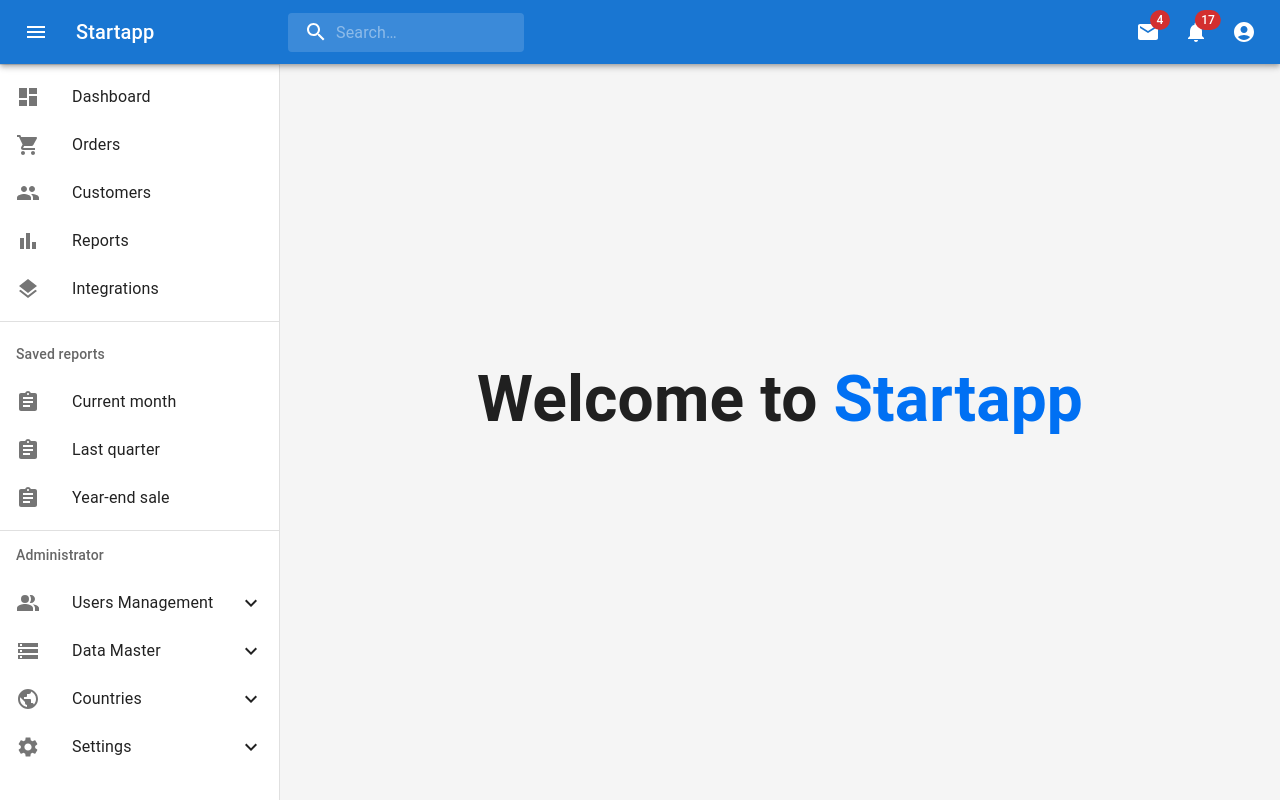
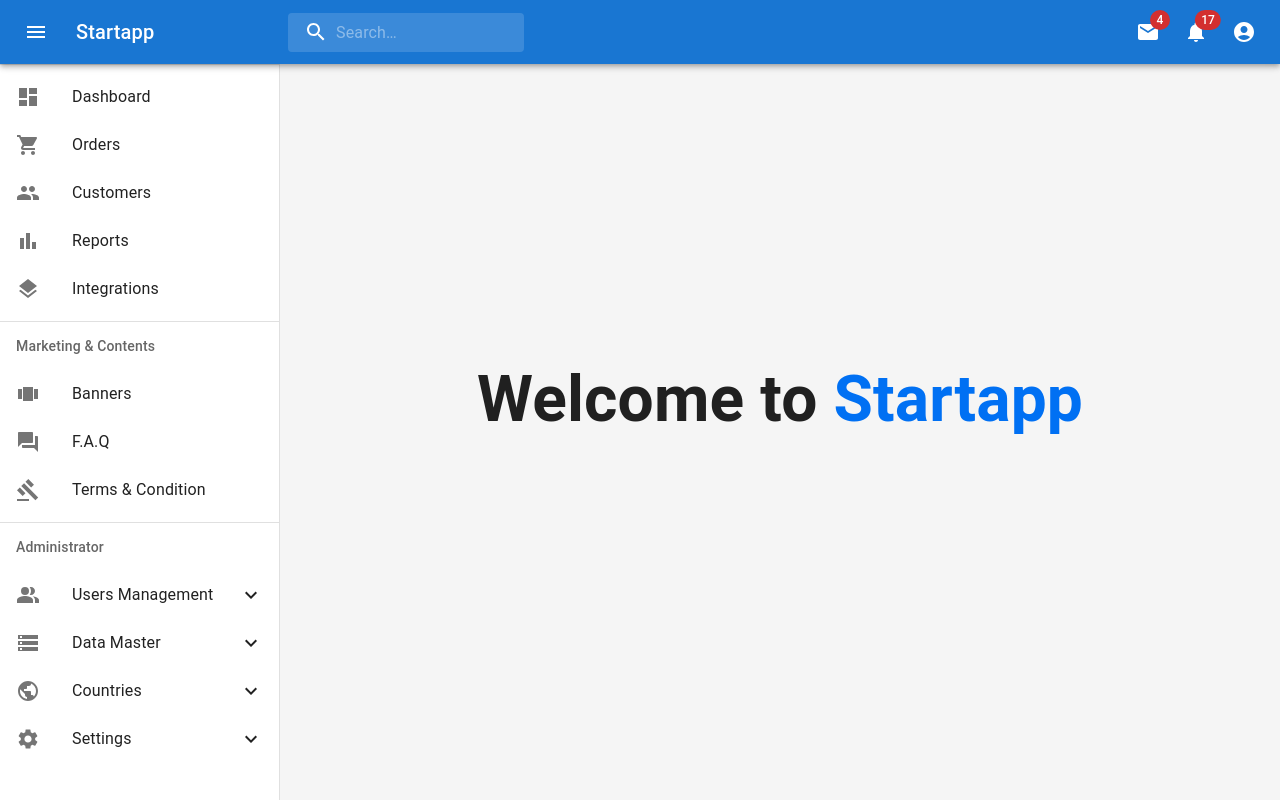
Before and after one commit to faridlab/sugar-next, a Next.js app: page / in a window 1280 px wide. Built offline with nearby package versions, Linux system fonts and the light colour scheme; no server answers.

Commit message:
feat: marketings menu

```diff
--- /dev/null
+++ b/app/components/layouts/sidebar/marketings.tsx
@@ -0,0 +1,43 @@
+import ListSubheader from '@mui/material/ListSubheader'
+import List from '@mui/material/List'
+import ListItemIcon from '@mui/material/ListItemIcon'
+import ListItemText from '@mui/material/ListItemText'
+import ViewCarouselIcon from '@mui/icons-material/ViewCarousel'
+import QuestionAnswerIcon from '@mui/icons-material/QuestionAnswer'
+import GavelIcon from '@mui/icons-material/Gavel'
+import { ListItem } from '@mui/material'
+
+export default function MarketingsMenu() {
+
+  return (
+    <List
+      sx={{ width: '100%', maxWidth: 360, bgcolor: 'background.paper' }}
+      component="nav"
+      aria-labelledby="menu-marketings"
+      subheader={
+        <ListSubheader component="div" id="menu-marketings">
+          Marketing &amp; Contents
+        </ListSubheader>
+      }
+    >
+      <ListItem button>
+        <ListItemIcon>
+          <ViewCarouselIcon />
+        </ListItemIcon>
+        <ListItemText primary="Banners" />
+      </ListItem>
+      <ListItem button>
+        <ListItemIcon>
+          <QuestionAnswerIcon />
+        </ListItemIcon>
+        <ListItemText primary="F.A.Q" />
+      </ListItem>
+      <ListItem button>
+        <ListItemIcon>
+          <GavelIcon />
+        </ListItemIcon>
+        <ListItemText primary="Terms &amp; Condition" />
+      </ListItem>
+    </List>
+  )
+}
--- a/app/layouts/sidemenu.tsx
+++ b/app/layouts/sidemenu.tsx
@@ -15,6 +15,7 @@ import Divider from '@mui/material/Divider'
 import { useState } from 'react'
 
 import AdministratorMenu from '@component/layouts/sidebar/administrator'
+import MarketingsMenu from '@component/layouts/sidebar/marketings'
 
 const SidemenuComponent: NextPage = () => {
   const [open, setOpen] = useState(true)
@@ -59,27 +60,7 @@ const SidemenuComponent: NextPage = () => {
         </ListItem>
       </List>
       <Divider />
-      <List>
-        <ListSubheader>Saved reports</ListSubheader>
-        <ListItem button>
-          <ListItemIcon>
-            <AssignmentIcon />
-          </ListItemIcon>
-          <ListItemText primary="Current month" />
-        </ListItem>
-        <ListItem button>
-          <ListItemIcon>
-            <AssignmentIcon />
-          </ListItemIcon>
-          <ListItemText primary="Last quarter" />
-        </ListItem>
-        <ListItem button>
-          <ListItemIcon>
-            <AssignmentIcon />
-          </ListItemIcon>
-          <ListItemText primary="Year-end sale" />
-        </ListItem>
-      </List>
+      <MarketingsMenu />
       <Divider />
       <AdministratorMenu />
     </>
```
